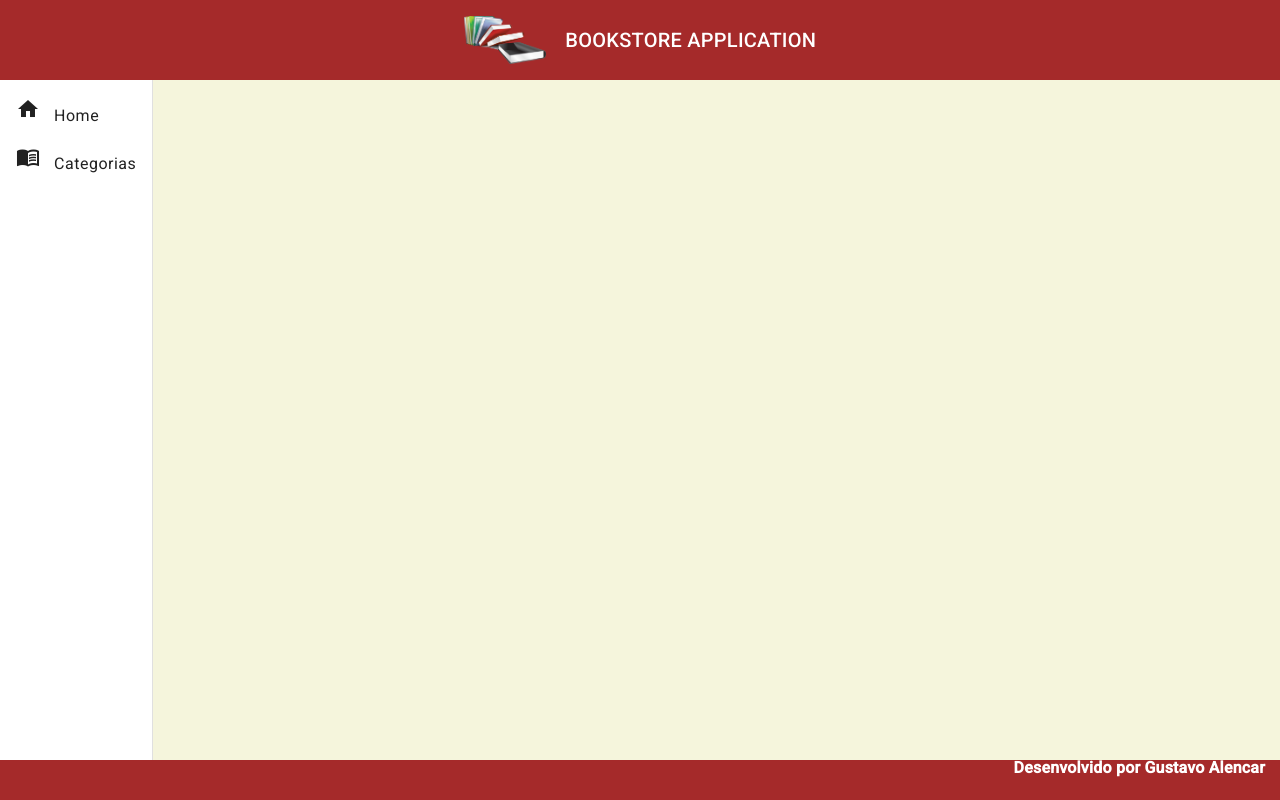
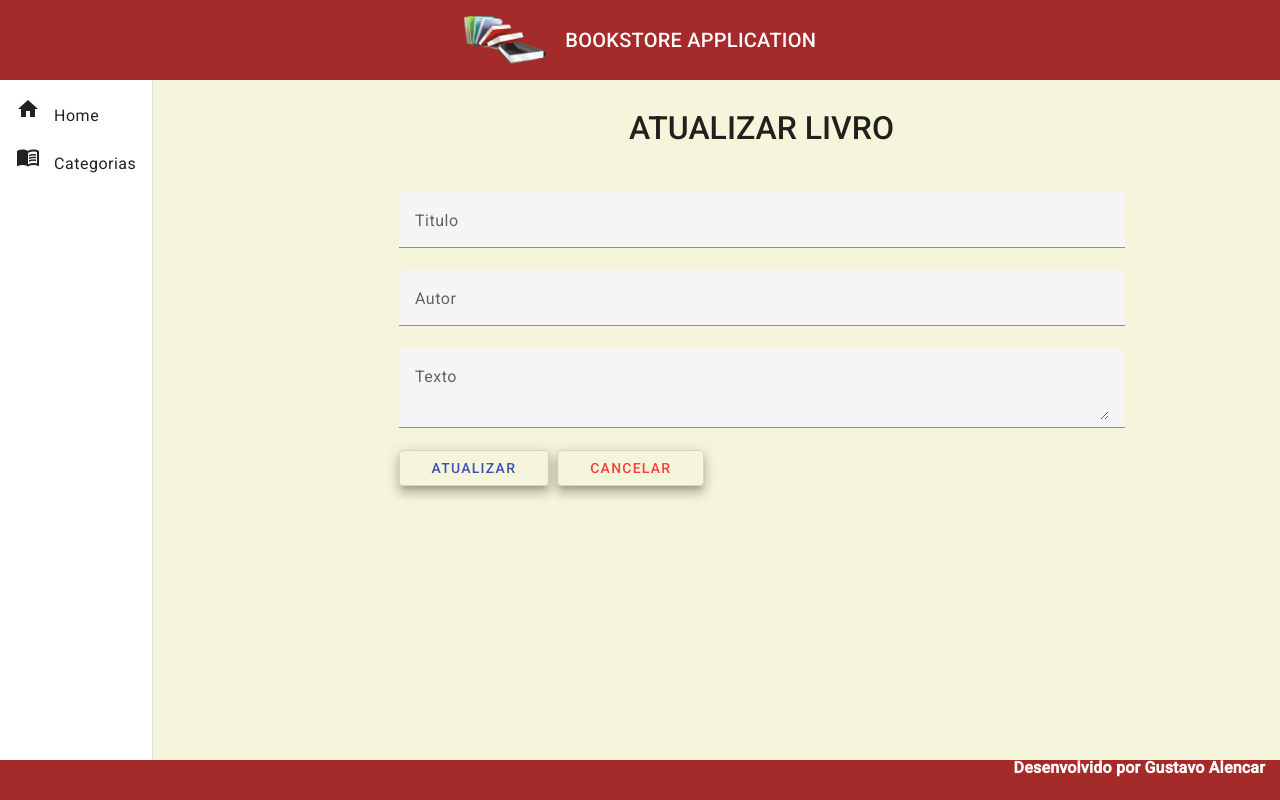
Before and after one commit to gustacodes/bookstore-front, an Angular app: page /categorias/1/livros/1/update in a window 1280 px wide. Before the commit this address led to /. Built offline with nearby package versions, Linux system fonts and the light colour scheme; no server answers.

Commit message:
feat: componente para atualizar livro implementado

```diff
--- a/src/app/app-routing.module.ts
+++ b/src/app/app-routing.module.ts
@@ -8,6 +8,7 @@
 import { LivroReadAllComponent } from './components/views/livro/livro-read-all/livro-read-all.component';
 import { LivroCreateComponent } from './components/views/livro/livro-create/livro-create.component';
 import { LivroDeleteComponent } from './components/views/livro/livro-delete/livro-delete.component';
+import { LivroUpdateComponent } from './components/views/livro/livro-update/livro-update.component';
 
 const routes: Routes = [
   {
@@ -49,6 +50,11 @@
   {
     path: 'categorias/:id_cat/livros/:id_liv',
     component: LivroDeleteComponent
+  },
+
+  {
+    path: 'categorias/:id_cat/livros/:id_liv/update',
+    component: LivroUpdateComponent
   }
 ];
 
--- a/src/app/components/views/categoria/categoria-update/categoria-update.component.ts
+++ b/src/app/components/views/categoria/categoria-update/categoria-update.component.ts
@@ -34,7 +34,6 @@
 
     err => {
       this.service.mensagem('Verifique se todos os campos estão preenchidos.')
-
     })
   }
 
--- a/src/app/components/views/livro/livro-read-all/livro-read-all.component.html
+++ b/src/app/components/views/livro/livro-read-all/livro-read-all.component.html
@@ -37,7 +37,7 @@
         <ng-container matColumnDef="acoes">
             <th class="mat-header" mat-header-cell *matHeaderCellDef> AÇÕES </th>
             <td mat-cell *matCellDef="let row">
-              <a class="edit" href="#">
+              <a class="edit" routerLink="{{row.id}}/update">
                   <i class="material-icons">edit</i>
               </a>
               <a class="delete" routerLink="{{row.id}}">
--- /dev/null
+++ b/src/app/components/views/livro/livro-update/livro-update.component.css
@@ -0,0 +1,26 @@
+form {
+    text-align: center;
+    width: 70%;
+    margin: 2rem auto 0 auto;
+}
+
+h1 {
+    font-size: 2rem;
+    font-weight: 500;
+    margin-bottom: 3rem;
+}
+
+.form {
+    width: 100%;
+}
+
+.buttons {
+    width: 100%;
+    text-align: start;
+}
+
+button {
+    margin-right: .5rem;
+    padding-right: 2rem;
+    padding-left: 2rem;
+}
--- /dev/null
+++ b/src/app/components/views/livro/livro-update/livro-update.component.html
@@ -0,0 +1,26 @@
+<form (ngSubmit)="atualizarLivro()">
+    <h1>ATUALIZAR LIVRO</h1>
+
+    <mat-form-field class="form">
+        <mat-label>Titulo</mat-label>
+        <input matInput [(ngModel)]="livro.titulo" [formControl]="titulo" name="titulo" placeholder="Harry Potter" type="text" maxlength="100">
+        <mat-error *ngIf="titulo.invalid">{{ getMessage() }}</mat-error>
+    </mat-form-field>
+
+    <mat-form-field class="form">
+        <mat-label>Autor</mat-label>
+        <input matInput [(ngModel)]="livro.nomeAutor" [formControl]="nomeAutor" name="nomeAutor" placeholder="J.K Rowling" type="text" maxlength="100">
+        <mat-error *ngIf="nomeAutor.invalid">{{ getMessage() }}</mat-error>
+    </mat-form-field>
+
+    <mat-form-field class="form">
+        <mat-label>Texto</mat-label>
+        <textarea matInput [(ngModel)]="livro.texto" [formControl]="texto" name="texto" placeholder="Descreva o livro" type="text" maxlength="2000000"></textarea>
+        <mat-error *ngIf="texto.invalid">{{ getMessage() }}</mat-error>
+    </mat-form-field>
+
+    <div class="buttons">
+        <button [disabled]="getMessage()" class="mat-elevation-z8" mat-stroked-button color="primary">ATUALIZAR</button>
+        <button  (click)="cancel()" class="mat-elevation-z8" mat-stroked-button color="warn">CANCELAR</button>
+    </div>
+</form>
--- /dev/null
+++ b/src/app/components/views/livro/livro-update/livro-update.component.ts
@@ -0,0 +1,70 @@
+import { Component } from '@angular/core';
+import { Livro } from '../livro.model';
+import { LivroService } from '../livro.service';
+import { ActivatedRoute, Router } from '@angular/router';
+import { FormControl, Validators } from '@angular/forms';
+
+@Component({
+  selector: 'app-livro-update',
+  templateUrl: './livro-update.component.html',
+  styleUrls: ['./livro-update.component.css']
+})
+export class LivroUpdateComponent {
+
+  titulo = new FormControl('', Validators.minLength(3))
+  nomeAutor = new FormControl('', Validators.minLength(3))
+  texto = new FormControl('', Validators.minLength(10))
+
+  livro: Livro = {
+    id: '',
+    titulo: '',
+    nomeAutor: '',
+    texto: ''
+  }
+
+  id_cat!: String
+
+  constructor(private service: LivroService, private router: Router, private route: ActivatedRoute) {}
+
+  ngOnInit() {
+    this.id_cat = this.route.snapshot.paramMap.get('id_cat')!
+    this.livro.id = this.route.snapshot.paramMap.get('id_liv')!
+    this.findById();
+  }
+
+  findById() {
+    this.service.findById(this.livro.id!).subscribe((resposta) => {
+      this.livro.titulo = resposta.titulo
+      this.livro.nomeAutor = resposta.nomeAutor
+      this.livro.texto = resposta.texto
+    })
+  }
+
+  atualizarLivro() {
+    this.service.updateLivro(this.livro).subscribe((respota) => {
+      this.service.mensagem('Livro atualizado com sucesso')
+      this.router.navigate([`categorias/${this.id_cat}/livros`])
+    })
+  }
+
+  getMessage() {
+    if(this.titulo.invalid) {
+      return 'O campo título deve conter mais de 3 caractéres'
+    }
+
+    if(this.nomeAutor.invalid) {
+      return 'O campo nome do autor deve conter mais de 3 caractéres'
+    }
+
+    if(this.texto.invalid) {
+      return 'O campo texto deve conter mais de 10 caractéres'
+    }
+
+    return false
+  }
+
+  cancel() {
+    this.router.navigate([`categorias/${this.id_cat}/livros`])
+  }
+
+}
--- a/src/app/components/views/livro/livro.service.ts
+++ b/src/app/components/views/livro/livro.service.ts
@@ -31,6 +31,10 @@
     return this.http.get<Livro>(`${this.URL}/livros/${id}`)
   }
 
+  updateLivro(livro: Livro): Observable<Livro> {
+    return this.http.put<Livro>(`${this.URL}/livros/${livro.id}`, livro)
+  }
+
   mensagem(str: String): void {
     this._snack.open(`${str}`, 'OK', {
       horizontalPosition: 'end',
```
Also changed, not shown: src/app/app.module.ts (+4 -3 lines), src/app/components/views/livro/livro-update/livro-update.module.ts (added, +22 -0 lines), 1 other file (tests, documents, lock files or other folders).
